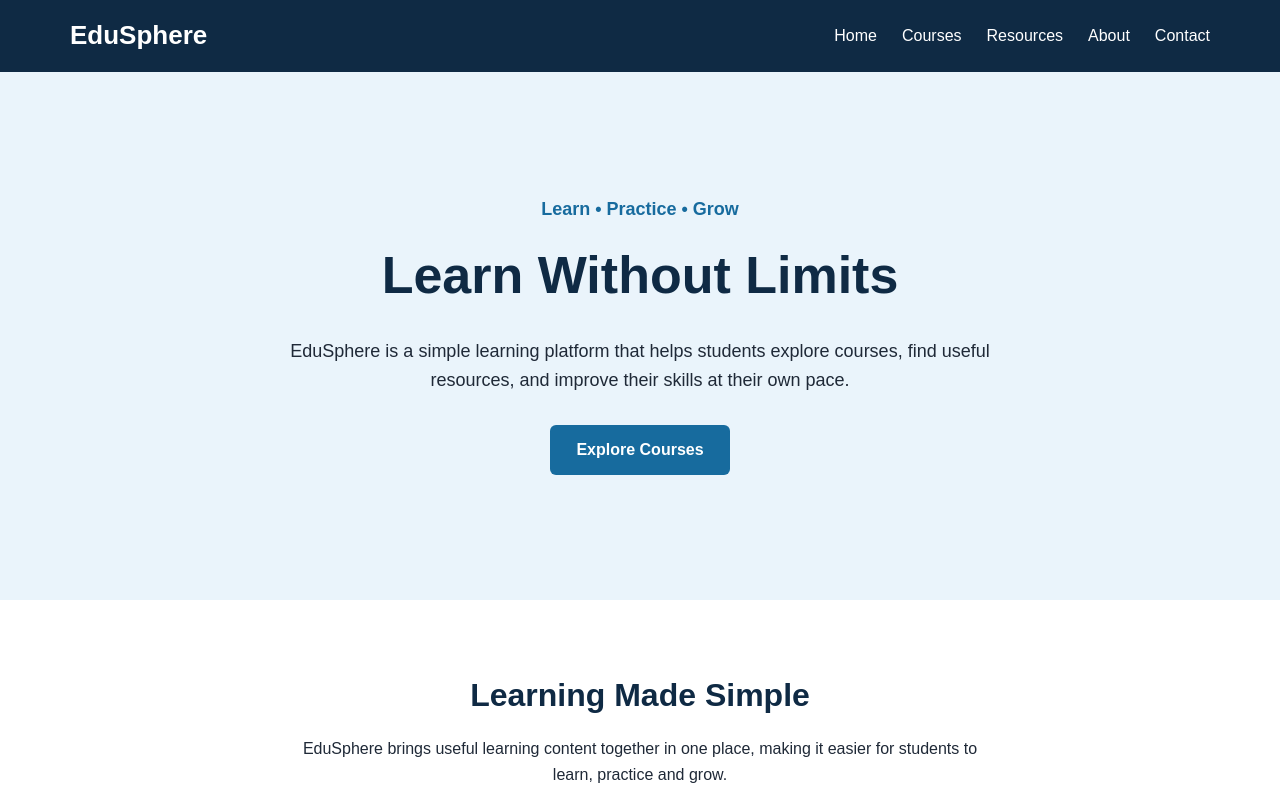
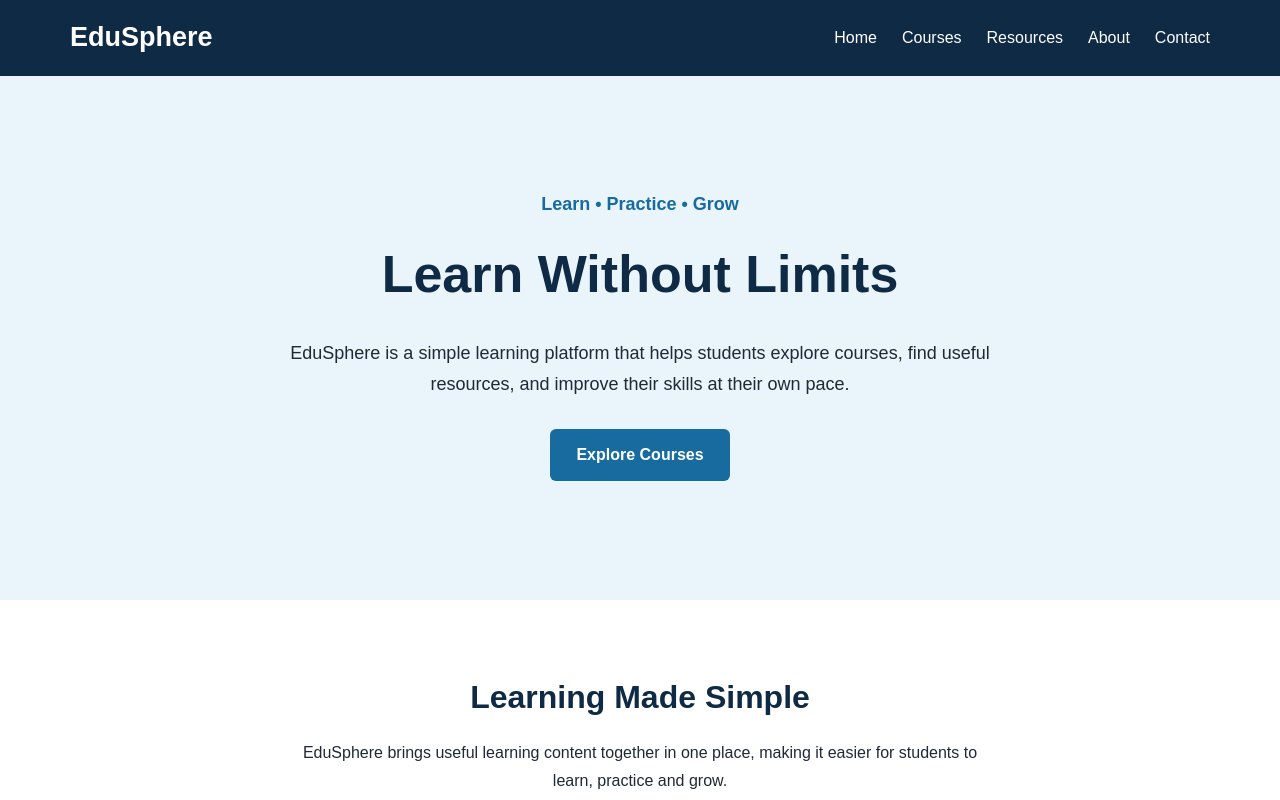
Before and after one commit to prayag07-spec/EduSphere, a plain HTML site: page index.html in a window 1280 px wide. Shown: the top 800 px of the page. Drawn offline with Linux system fonts and the light colour scheme.

Commit message:
Update style.css

```diff
--- a/css/style.css
+++ b/css/style.css
@@ -10,7 +10,7 @@ body {
     font-family: Arial, sans-serif;
     color: #1f2937;
     background-color: #ffffff;
-    line-height: 1.6;
+    line-height: 1.7;
 }
 
 /* =========================
@@ -37,7 +37,7 @@ header {
 
 .logo {
     color: white;
-    font-size: 26px;
+    font-size: 27px;
     font-weight: bold;
 }
 
```
